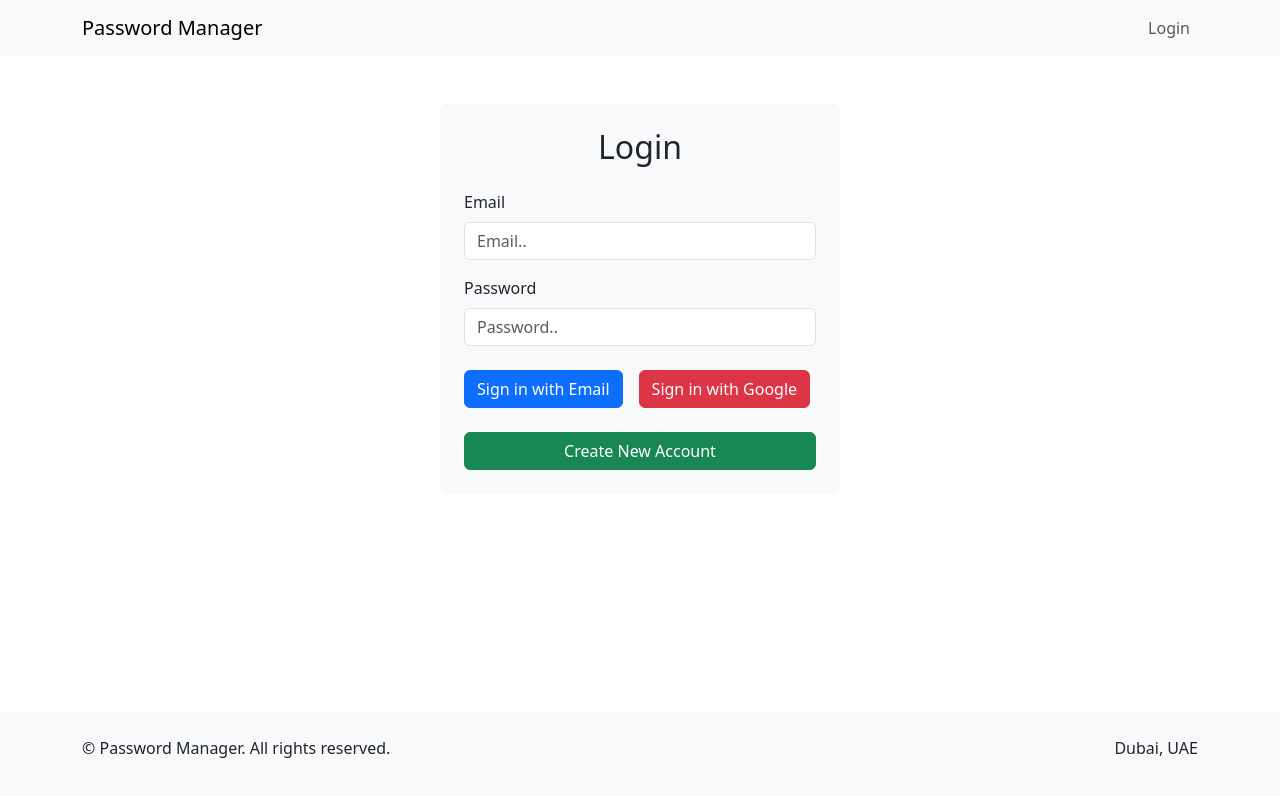
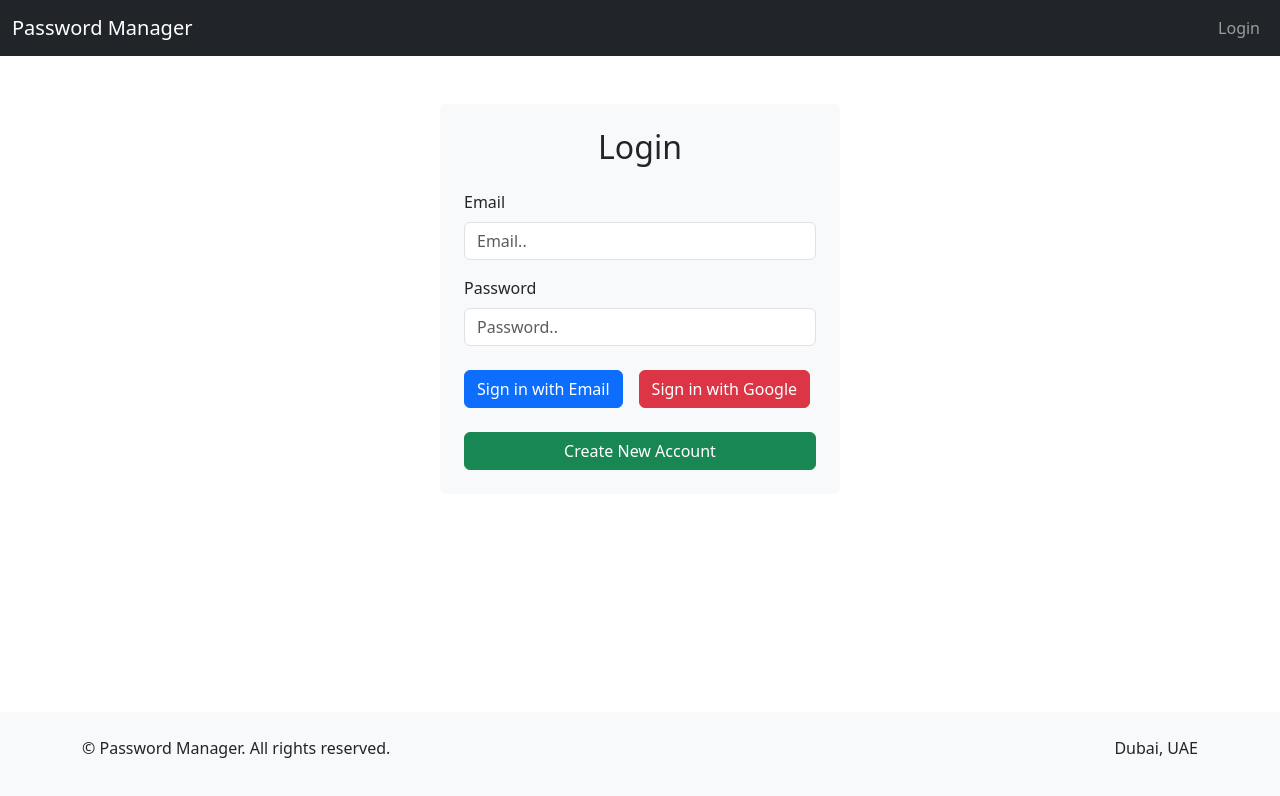
Before and after one commit to RahulGo8u/PasswordManager, a React (Create React App) app in the folder client/: page / in a window 1280 px wide. Shown: the top 796 px of the page. Built offline with nearby package versions, Linux system fonts and the light colour scheme; no server answers.

Commit message:
refactored nav UI

```diff
--- a/client/src/App.js
+++ b/client/src/App.js
@@ -7,9 +7,10 @@ import AddPassword from './components/AddPassword';
 import { auth } from './firebase'; // Import the firebase auth instance
 import UserDetail from './components/UserDetail';
 import { Register } from './components/Register'; // Import the Register component
-import {Footer} from './components/Footer';
+import { Footer } from './components/Footer';
 import 'bootstrap/dist/css/bootstrap.min.css'; // Import Bootstrap CSS
 import './App.css';
+import Nav from './components/Nav';
 
 function App() {
 	const [passwords, setPasswords] = useState([]); // Define the 'passwords' state
@@ -31,16 +32,20 @@ function App() {
 	}, []);
 
 	return (
-    <div className="App">
+		<div className='App'>
 			<Router>
-        <Navbar />
+				{/* <Navbar /> */}
+				<Nav />
 				<Routes>
-          <Route path="/" element={user ? <Navigate to="/userdetail" /> : <Login setJwtToken={setJwtToken} />} />
-          <Route path="/passwords" element={<PasswordList passwords={passwords} />} />
-          <Route path="/add" element={<AddPassword onAddPassword={handleAddPassword} />} />
-          <Route path="/login" element={<Login setJwtToken={setJwtToken} />} />
-          <Route path="/register" element={<Register />} />
-          <Route path="/userdetail" element={<UserDetail passwords={passwords} jwtToken={jwtToken} />} />
+					<Route
+						path='/'
+						element={user ? <Navigate to='/userdetail' /> : <Login setJwtToken={setJwtToken} />}
+					/>
+					<Route path='/passwords' element={<PasswordList passwords={passwords} />} />
+					<Route path='/add' element={<AddPassword onAddPassword={handleAddPassword} />} />
+					<Route path='/login' element={<Login setJwtToken={setJwtToken} />} />
+					<Route path='/register' element={<Register />} />
+					<Route path='/userdetail' element={<UserDetail passwords={passwords} jwtToken={jwtToken} />} />
 				</Routes>
 				<Footer />
 			</Router>
--- /dev/null
+++ b/client/src/components/Nav.js
@@ -0,0 +1,99 @@
+import React, { useEffect, useState } from 'react';
+import { Link } from 'react-router-dom';
+import { useNavigate } from 'react-router-dom';
+import { auth } from '../firebase'; // Import the firebase auth instance
+import { Button, NavDropdown } from 'react-bootstrap'; // Import the Bootstrap Button component
+import axios from 'axios';
+
+function Nav() {
+	const navigate = useNavigate();
+
+	// Function to handle the logout
+	const handleLogout = async () => {
+		try {
+			await logoutUserSession();
+			await auth.signOut();
+			navigate('/login'); // Redirect to login page after logout
+		} catch (error) {
+			console.error(error);
+		}
+	};
+
+	// Check if the user is logged in
+	const isUserLoggedIn = !!auth.currentUser;
+
+	const logoutUserSession = async () => {
+		console.log('logoutUserSession');
+		console.log(auth.currentUser?.email);
+		await axios.post('http://localhost:3002/api/user/logout', {
+			email: auth.currentUser?.email,
+		});
+	};
+
+	return (
+		<nav className='navbar navbar-expand-lg navbar-dark bg-dark'>
+			<div className='container-fluid'>
+				<Link to='/' className='navbar-brand'>
+					Password Manager
+				</Link>
+				<button
+					className='navbar-toggler'
+					type='button'
+					data-bs-toggle='collapse'
+					data-bs-target='#navbarNav'
+					aria-controls='navbarNav'
+					aria-expanded='false'
+					aria-label='Toggle navigation'
+				>
+					<span className='navbar-toggler-icon'></span>
+				</button>
+				<div className='collapse navbar-collapse' id='navbarNav'>
+					<ul className='navbar-nav ms-md-auto gap-2'>
+						{/* Show "Login" link only if the user is not logged in */}
+						{!isUserLoggedIn && (
+							<li className='nav-item'>
+								<Link to='/' className='nav-link'>
+									Login
+								</Link>
+							</li>
+						)}
+						{/* Show other links after login */}
+						{isUserLoggedIn && (
+							<>
+								<li className='nav-item'>
+									<Link to='/passwords' className='nav-link'>
+										Password List
+									</Link>
+								</li>
+
+								<NavDropdown title={`Hi ${auth.currentUser?.displayName}`} id='basic-nav-dropdown'>
+									<NavDropdown.Item onClick={() => navigate('/add')}>Add Password</NavDropdown.Item>
+									<NavDropdown.Item onClick={() => navigate('/userdetail')}>Profile</NavDropdown.Item>
+
+									<NavDropdown.Divider />
+									<NavDropdown.Item href='#'>
+										<li className='nav-item'>
+											<Button variant='outline-danger' onClick={handleLogout}>
+												Logout
+											</Button>
+										</li>
+									</NavDropdown.Item>
+								</NavDropdown>
+								<div className='d-flex flex-items-center'>
+									<img
+										src={auth.currentUser?.photoURL}
+										class='rounded-circle'
+										style={{ width: '50px' }}
+										alt='Avatar'
+									/>
+								</div>
+							</>
+						)}
+					</ul>
+				</div>
+			</div>
+		</nav>
+	);
+}
+
+export default Nav;
```
Lines whose indentation alone changed are shown as unchanged.
